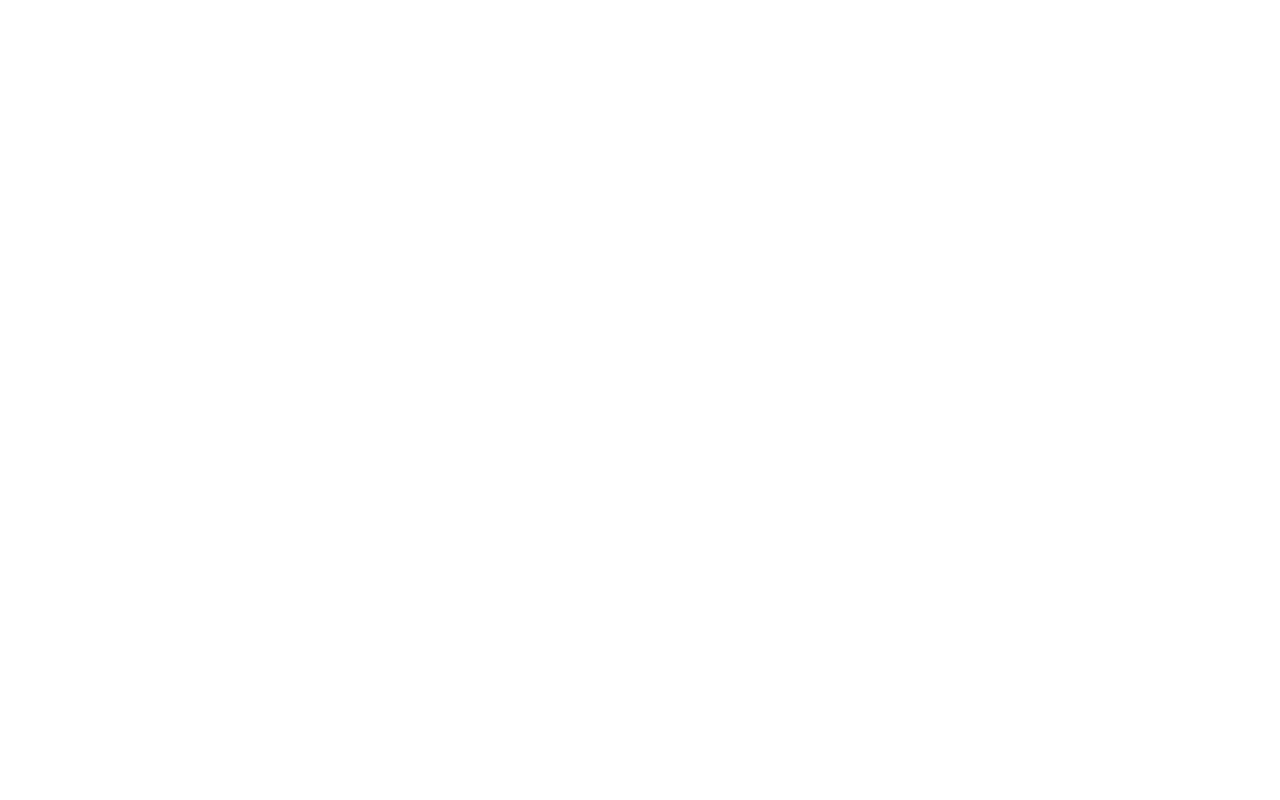
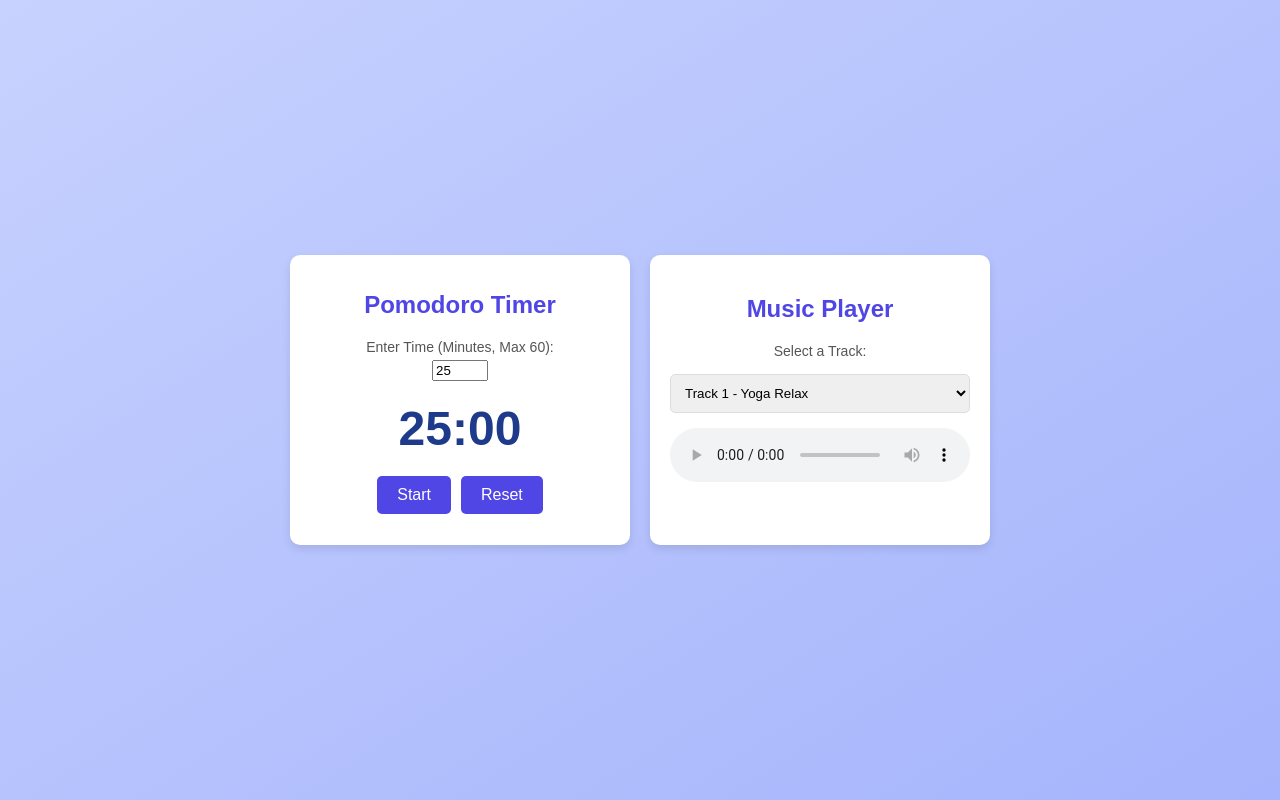
Before and after one commit to Dheerajmlk/Frontend-fanatics, a plain HTML site: page meditation/Focus_Timer.html in a window 1280 px wide. Drawn offline with Linux system fonts and the light colour scheme.

Commit message:
Focus Timer

```diff
--- a/meditation/Focus_Timer.html
+++ b/meditation/Focus_Timer.html
@@ -0,0 +1,174 @@
+<!DOCTYPE html>
+<html lang="en">
+<head>
+    <meta charset="UTF-8">
+    <meta name="viewport" content="width=device-width, initial-scale=1.0">
+    <title>Pomodoro Timer with Music</title>
+    <style>
+        body {
+            margin: 0;
+            padding: 0;
+            background: linear-gradient(to bottom right, #c7d2fe, #a5b4fc);
+            font-family: Arial, sans-serif;
+            display: flex;
+            justify-content: center;
+            align-items: center;
+            height: 100vh;
+            color: #333;
+        }
+
+        .container {
+            display: flex;
+            gap: 20px;
+            flex-wrap: wrap;
+            justify-content: center;
+            align-items: flex-start;
+        }
+
+        .box {
+            background: #fff;
+            border-radius: 10px;
+            box-shadow: 0 4px 8px rgba(0, 0, 0, 0.1);
+            padding: 20px;
+            text-align: center;
+            width: 300px;
+            height: 250px;
+        }
+
+        .box h1, .box h2 {
+            font-size: 24px;
+            margin-bottom: 20px;
+            color: #4f46e5;
+        }
+
+        #timer {
+            font-size: 48px;
+            font-weight: bold;
+            margin: 20px 0;
+            color: #1e3a8a;
+        }
+
+        .buttons {
+            display: flex;
+            justify-content: center;
+            gap: 10px;
+        }
+
+        button {
+            font-size: 16px;
+            padding: 10px 20px;
+            border: none;
+            border-radius: 5px;
+            background: #4f46e5;
+            color: white;
+            cursor: pointer;
+            transition: background 0.3s ease, transform 0.2s ease;
+        }
+
+        button:hover {
+            background: #4338ca;
+            transform: scale(1.05);
+        }
+
+        select {
+            width: 100%;
+            padding: 10px;
+            margin-top: 10px;
+            border-radius: 5px;
+            border: 1px solid #ddd;
+        }
+
+        audio {
+            margin-top: 15px;
+            width: 100%;
+        }
+
+        label {
+            display: block;
+            margin: 10px 0 5px;
+            font-size: 14px;
+            color: #555;
+        }
+    </style>
+</head>
+<body>
+    <div class="container">
+        <div class="box">
+            <h1>Pomodoro Timer</h1>
+            <label for="time-input">Enter Time (Minutes, Max 60):</label>
+            <input type="number" id="time-input" min="1" max="60" value="25">
+            <div id="timer">25:00</div>
+            <div class="buttons">
+                <button id="start">Start</button>
+                <button id="reset">Reset</button>
+            </div>
+        </div>
+
+        <div class="box">
+            <h2>Music Player</h2>
+            <label for="track-selector">Select a Track:</label>
+            <select id="track-selector">
+                <option value="./yoga-music-relax-16182.mp3">Track 1 - Yoga Relax</option>
+                <option value="./calm-music.mp3">Track 2 - Calm Music</option>
+                <option value="./focus-music.mp3">Track 3 - Focus Music</option>
+                <option value="./meditation-music.mp3">Track 4 - Meditation Music</option>
+                <option value="./nature-sounds.mp3">Track 5 - Nature Sounds</option>
+                <option value="./piano-relaxation.mp3">Track 6 - Piano Relaxation</option>
+                <option value="./rain-sounds.mp3">Track 7 - Rain Sounds</option>
+                <option value="./study-music.mp3">Track 8 - Study Music</option>
+                <option value="./waves.mp3">Track 9 - Ocean Waves</option>
+                <option value="./white-noise.mp3">Track 10 - White Noise</option>
+                <option value="./relaxing-chill.mp3">Track 11 - Relaxing Chill</option>
+                <option value="./deep-focus.mp3">Track 12 - Deep Focus</option>
+                <option value="./forest-ambiance.mp3">Track 13 - Forest Ambiance</option>
+                <option value="./serenity.mp3">Track 14 - Serenity</option>
+                <option value="./ambient-music.mp3">Track 15 - Ambient Music</option>
+            </select>
+            <audio id="music" controls>
+                <source id="audio-source" src="./yoga-music-relax-16182.mp3" type="audio/mpeg">
+                Your browser does not support the audio element.
+            </audio>
+        </div>
+    </div>
+
+    <script>
+        let timerInterval;
+        const timerElement = document.getElementById("timer");
+        const timeInput = document.getElementById("time-input");
+        const musicPlayer = document.getElementById("music");
+        const audioSource = document.getElementById("audio-source");
+        const trackSelector = document.getElementById("track-selector");
+
+        function startTimer() {
+            clearInterval(timerInterval);
+            let timeLeft = Math.min(parseInt(timeInput.value) || 1, 60) * 60;
+            const selectedTrack = trackSelector.value;
+            audioSource.src = selectedTrack;
+            musicPlayer.load();
+            musicPlayer.play();
+
+            timerInterval = setInterval(() => {
+                const minutes = Math.floor(timeLeft / 60);
+                const seconds = timeLeft % 60;
+                timerElement.textContent = `${minutes.toString().padStart(2, '0')}:${seconds.toString().padStart(2, '0')}`;
+                if (timeLeft === 0) {
+                    clearInterval(timerInterval);
+                    musicPlayer.pause();
+                    musicPlayer.currentTime = 0;
+                }
+                timeLeft--;
+            }, 1000);
+        }
+
+        function resetTimer() {
+            clearInterval(timerInterval);
+            timerElement.textContent = `${Math.min(parseInt(timeInput.value) || 1, 60).toString().padStart(2, '0')}:00`;
+            musicPlayer.pause();
+            musicPlayer.currentTime = 0;
+        }
+
+        document.getElementById("start").addEventListener("click", startTimer);
+        document.getElementById("reset").addEventListener("click", resetTimer);
+    </script>
+</body>
+</html>
```
Also changed, not shown: pomodoro/pomodoro.html (+2 -2 lines), 2 other files.
